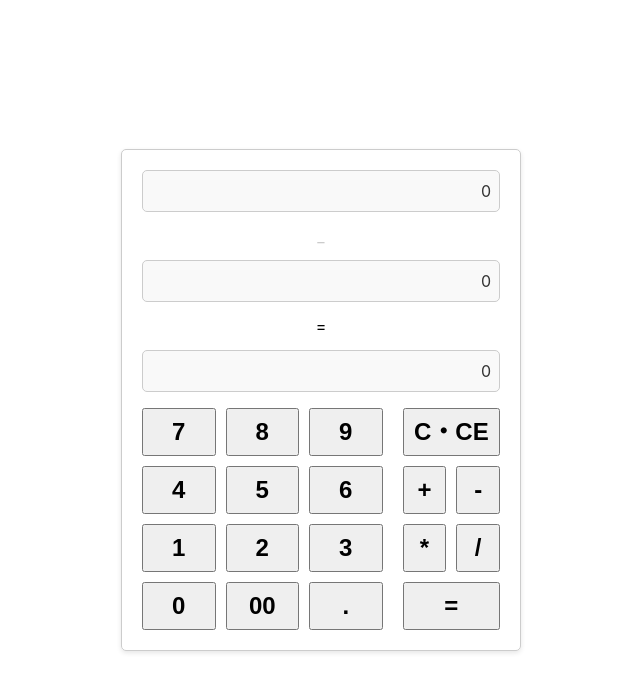
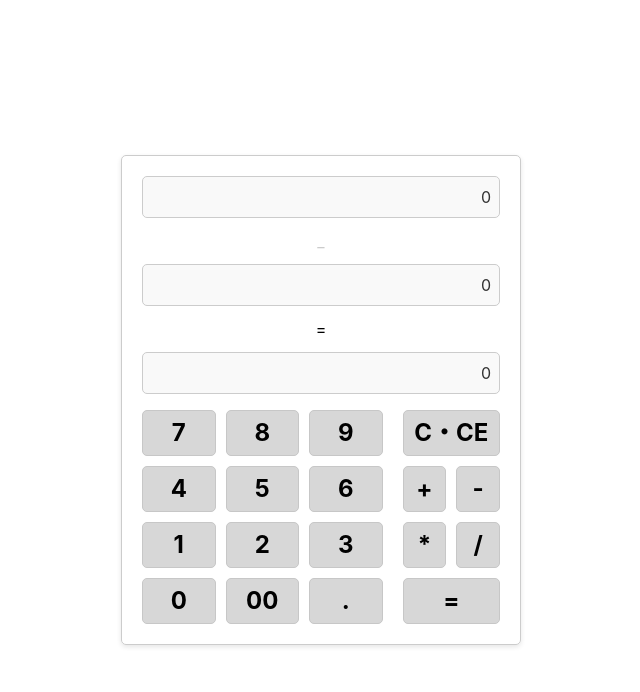
Before and after one commit to yamamotoryuuta/test-calculator, a React (Create React App) app: page / in a window 1280 px wide. Shown: the top 692 px of the page, without its empty margins (319-959 px from the left). Built offline with nearby package versions, Linux system fonts and the light colour scheme.

Commit message:
スタイル修正

```diff
--- a/src/index.tsx
+++ b/src/index.tsx
@@ -1,5 +1,6 @@
 import React from 'react';
 import ReactDOM from 'react-dom/client';
+import './styles/reset.css';
 import './styles/index.css';
 import App from './component/App';
 import reportWebVitals from './reportWebVitals';
--- a/src/styles/Buttons.css
+++ b/src/styles/Buttons.css
@@ -19,8 +19,16 @@
   margin-bottom: 10px;
   font-size: 24px;
   font-weight: bold;
+  text-align: center;
   line-height: 1;
   padding: 10px 0;
+  border: 1px solid #c7c7c7;
+  border-radius: 5px;
+  background-color: #d7d7d7;
+}
+
+.buttons-block__row button:hover {
+  background-color: #c7c7c7;
 }
 
 .buttons-block__row.is__number {
--- /dev/null
+++ b/src/styles/reset.css
@@ -0,0 +1,415 @@
+/*! destyle.css v4.0.1 | MIT License | https://github.com/nicolas-cusan/destyle.css */
+
+/* Reset box-model and set borders */
+/* ============================================ */
+
+*,
+::before,
+::after {
+  box-sizing: border-box;
+  border-style: solid;
+  border-width: 0;
+  min-width: 0;
+}
+
+/* Document */
+/* ============================================ */
+
+/**
+ * 1. Correct the line height in all browsers.
+ * 2. Prevent adjustments of font size after orientation changes in iOS.
+ * 3. Remove gray overlay on links for iOS.
+ */
+
+html {
+  line-height: 1.15; /* 1 */
+  -webkit-text-size-adjust: 100%; /* 2 */
+  -webkit-tap-highlight-color: transparent; /* 3*/
+}
+
+/* Sections */
+/* ============================================ */
+
+/**
+ * Remove the margin in all browsers.
+ */
+
+body {
+  margin: 0;
+}
+
+/**
+ * Render the `main` element consistently in IE.
+ */
+
+main {
+  display: block;
+}
+
+/* Vertical rhythm */
+/* ============================================ */
+
+p,
+table,
+blockquote,
+address,
+pre,
+iframe,
+form,
+figure,
+dl {
+  margin: 0;
+}
+
+/* Headings */
+/* ============================================ */
+
+h1,
+h2,
+h3,
+h4,
+h5,
+h6 {
+  font-size: inherit;
+  font-weight: inherit;
+  margin: 0;
+}
+
+/* Lists (enumeration) */
+/* ============================================ */
+
+ul,
+ol {
+  margin: 0;
+  padding: 0;
+  list-style: none;
+}
+
+/* Lists (definition) */
+/* ============================================ */
+
+dt {
+  font-weight: bold;
+}
+
+dd {
+  margin-left: 0;
+}
+
+/* Grouping content */
+/* ============================================ */
+
+/**
+ * 1. Add the correct box sizing in Firefox.
+ * 2. Show the overflow in Edge and IE.
+ */
+
+hr {
+  box-sizing: content-box; /* 1 */
+  height: 0; /* 1 */
+  overflow: visible; /* 2 */
+  border-top-width: 1px;
+  margin: 0;
+  clear: both;
+  color: inherit;
+}
+
+/**
+ * 1. Correct the inheritance and scaling of font size in all browsers.
+ * 2. Correct the odd `em` font sizing in all browsers.
+ */
+
+pre {
+  font-family: monospace, monospace; /* 1 */
+  font-size: inherit; /* 2 */
+}
+
+address {
+  font-style: inherit;
+}
+
+/* Text-level semantics */
+/* ============================================ */
+
+/**
+ * Remove the gray background on active links in IE 10.
+ */
+
+a {
+  background-color: transparent;
+  text-decoration: none;
+  color: inherit;
+}
+
+/**
+ * 1. Remove the bottom border in Chrome 57-
+ * 2. Add the correct text decoration in Chrome, Edge, IE, Opera, and Safari.
+ */
+
+abbr[title] {
+  text-decoration: underline dotted; /* 2 */
+}
+
+/**
+ * Add the correct font weight in Chrome, Edge, and Safari.
+ */
+
+b,
+strong {
+  font-weight: bolder;
+}
+
+/**
+ * 1. Correct the inheritance and scaling of font size in all browsers.
+ * 2. Correct the odd `em` font sizing in all browsers.
+ */
+
+code,
+kbd,
+samp {
+  font-family: monospace, monospace; /* 1 */
+  font-size: inherit; /* 2 */
+}
+
+/**
+ * Add the correct font size in all browsers.
+ */
+
+small {
+  font-size: 80%;
+}
+
+/**
+ * Prevent `sub` and `sup` elements from affecting the line height in
+ * all browsers.
+ */
+
+sub,
+sup {
+  font-size: 75%;
+  line-height: 0;
+  position: relative;
+  vertical-align: baseline;
+}
+
+sub {
+  bottom: -0.25em;
+}
+
+sup {
+  top: -0.5em;
+}
+
+/* Replaced content */
+/* ============================================ */
+
+/**
+ * Prevent vertical alignment issues.
+ */
+
+svg,
+img,
+embed,
+object,
+iframe {
+  vertical-align: bottom;
+}
+
+/* Forms */
+/* ============================================ */
+
+/**
+ * Reset form fields to make them styleable.
+ * 1. Make form elements stylable across systems iOS especially.
+ * 2. Inherit text-transform from parent.
+ */
+
+button,
+input,
+optgroup,
+select,
+textarea {
+  -webkit-appearance: none; /* 1 */
+  appearance: none;
+  vertical-align: middle;
+  color: inherit;
+  font: inherit;
+  background: transparent;
+  padding: 0;
+  margin: 0;
+  border-radius: 0;
+  text-align: inherit;
+  text-transform: inherit; /* 2 */
+}
+
+/**
+ * Correct cursors for clickable elements.
+ */
+
+button,
+[type="button"],
+[type="reset"],
+[type="submit"] {
+  cursor: pointer;
+}
+
+button:disabled,
+[type="button"]:disabled,
+[type="reset"]:disabled,
+[type="submit"]:disabled {
+  cursor: default;
+}
+
+/**
+ * Improve outlines for Firefox and unify style with input elements & buttons.
+ */
+
+:-moz-focusring {
+  outline: auto;
+}
+
+select:disabled {
+  opacity: inherit;
+}
+
+/**
+ * Remove padding
+ */
+
+option {
+  padding: 0;
+}
+
+/**
+ * Reset to invisible
+ */
+
+fieldset {
+  margin: 0;
+  padding: 0;
+  min-width: 0;
+}
+
+legend {
+  padding: 0;
+}
+
+/**
+ * Add the correct vertical alignment in Chrome, Firefox, and Opera.
+ */
+
+progress {
+  vertical-align: baseline;
+}
+
+/**
+ * Remove the default vertical scrollbar in IE 10+.
+ */
+
+textarea {
+  overflow: auto;
+}
+
+/**
+ * Correct the cursor style of increment and decrement buttons in Chrome.
+ */
+
+[type="number"]::-webkit-inner-spin-button,
+[type="number"]::-webkit-outer-spin-button {
+  height: auto;
+}
+
+/**
+ * Correct the outline style in Safari.
+ */
+
+[type="search"] {
+  outline-offset: -2px; /* 1 */
+}
+
+/**
+ * Remove the inner padding in Chrome and Safari on macOS.
+ */
+
+[type="search"]::-webkit-search-decoration {
+  -webkit-appearance: none;
+}
+
+/**
+ * 1. Correct the inability to style clickable types in iOS and Safari.
+ * 2. Fix font inheritance.
+ */
+
+::-webkit-file-upload-button {
+  -webkit-appearance: button; /* 1 */
+  font: inherit; /* 2 */
+}
+
+/**
+ * Fix appearance for Firefox
+ */
+[type="number"] {
+  -moz-appearance: textfield;
+}
+
+/**
+ * Clickable labels
+ */
+
+label[for] {
+  cursor: pointer;
+}
+
+/* Interactive */
+/* ============================================ */
+
+/*
+ * Add the correct display in Edge, IE 10+, and Firefox.
+ */
+
+details {
+  display: block;
+}
+
+/*
+ * Add the correct display in all browsers.
+ */
+
+summary {
+  display: list-item;
+}
+
+/*
+ * Remove outline for editable content.
+ */
+
+[contenteditable]:focus {
+  outline: auto;
+}
+
+/* Tables */
+/* ============================================ */
+
+/**
+1. Correct table border color inheritance in all Chrome and Safari.
+*/
+
+table {
+  border-color: inherit; /* 1 */
+  border-collapse: collapse;
+}
+
+caption {
+  text-align: left;
+}
+
+td,
+th {
+  vertical-align: top;
+  padding: 0;
+}
+
+th {
+  text-align: left;
+  font-weight: bold;
+}
```
